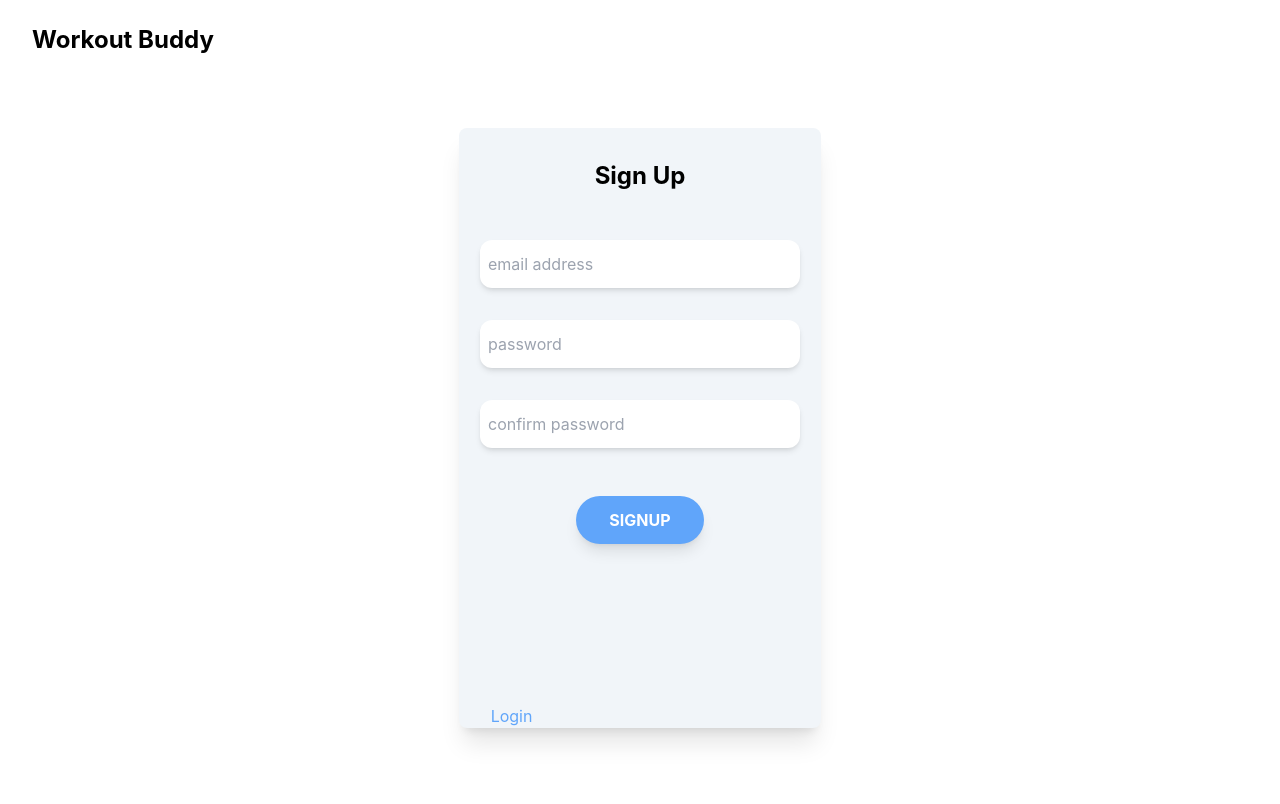
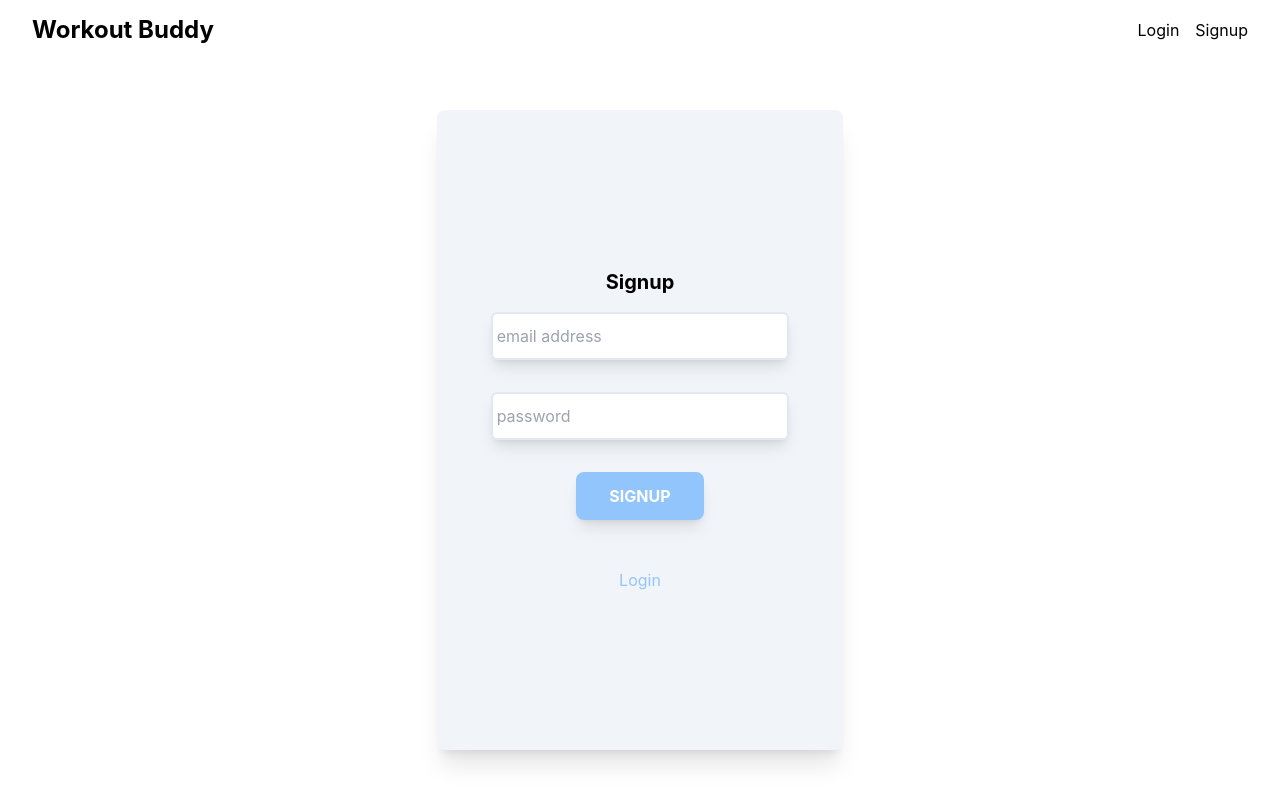
Before and after one commit to AshtonF04/workout-buddy, a React (Create React App) app in the folder frontend/: page /signup in a window 1280 px wide. Shown: the top 804 px of the page. Built offline with nearby package versions, Linux system fonts and the light colour scheme.

Commit message:
Added login & logout feature

```diff
--- a/frontend/src/App.js
+++ b/frontend/src/App.js
@@ -10,10 +10,10 @@ import Navbar from './components/Navbar';
 
 function App() {
   return (
-    <div className='mx-8 my-4'>
+    <div className='flex flex-col h-screen px-2 lg:px-8 py-2'>
       <BrowserRouter>
         <Navbar />
-        <div>
+        <div className='basis-full'>
           <Routes>
             <Route path='/' element={<Home />}/>
             <Route path='/login' element={<Login />}/>
--- a/frontend/src/components/Navbar.js
+++ b/frontend/src/components/Navbar.js
@@ -1,11 +1,30 @@
 import { Link } from "react-router-dom";
+import { useLogout } from '../hooks/useLogout'
+import { useAuthContext } from "../hooks/useAuthContext";
 
 const Navbar = () => {
+
+    const { logout } = useLogout()
+    const { user } = useAuthContext()
+
+    const handleLogout = () => {
+        console.log(user)
+        logout()
+    }
+
     return (
-        <header className="h-12 mb-4 flex items-center font-bold">
-            <Link to='/'>
-                <h1 className="no-underline text-2xl">Workout Buddy</h1>
-            </Link>
+        <header className="h-12 mb-4 flex items-center justify-between">
+            <div>
+                <Link to='/'>
+                    <h1 className="no-underline text-2xl font-bold">Workout Buddy</h1>
+                </Link>
+            </div>
+            <div className="flex gap-4 items-center">
+                {user && <p>{user.email}</p>}
+                {user && <button className="border-2 border-red-300 p-1 text-red-300" onClick={handleLogout}>Log out</button>}
+                {!user && <Link to='/login'>Login</Link>}
+                {!user && <Link to='/signup'>Signup</Link>}
+            </div>
         </header>
     );
 }
--- a/frontend/src/context/AuthContext.js
+++ b/frontend/src/context/AuthContext.js
@@ -1,4 +1,4 @@
-import { createContext, useReducer} from 'react'
+import { createContext, useReducer, useEffect} from 'react'
 
 export const AuthContext = createContext()
 
@@ -18,7 +18,15 @@ export const AuthContextProvider = ({ children }) => {
         user: null
     })
 
-    console.log(`AuthContext State: ${state}`)
+    // get the user from local storage when the app loads
+    useEffect(() => {
+        const user = JSON.parse(localStorage.getItem('user'))
+        if (user){
+            dispatch({type: 'LOGIN', payload: user})
+        }
+    }, [])
+
+    console.log(`AuthContext State: ${state.user}`)
 
     return (
         <AuthContext.Provider value={{...state, dispatch}}>
--- /dev/null
+++ b/frontend/src/hooks/useLogin.js
@@ -0,0 +1,41 @@
+import { useState } from "react"
+import { useAuthContext } from "./useAuthContext"
+
+export const useLogin = () => {
+    const [error, setError] = useState(null)
+    const [isLoading, setIsLoading] = useState(null)
+
+    const { dispatch } = useAuthContext()
+
+    const login = async (email, password) => {
+        // set states
+        setError(null)
+        setIsLoading(true)
+
+        // send API request
+        const response = await fetch('/api/user/login', {
+            method: 'POST',
+            headers: {'Content-Type': 'application/json'},
+            body: JSON.stringify({email, password})
+        })
+
+        const json = await response.json()
+
+        // check response
+        if (!response.ok){
+            setIsLoading(false)
+            setError(json.error)
+        }
+        if (response.ok){
+            // set user in local storage
+            localStorage.setItem('user', JSON.stringify(json))
+
+            // dispatch login auth context
+            dispatch({type: 'LOGIN', payload: json})
+
+            setIsLoading(false)
+        }
+    }
+
+    return { login, isLoading, error }
+}
--- /dev/null
+++ b/frontend/src/hooks/useLogout.js
@@ -0,0 +1,16 @@
+import { useAuthContext } from './useAuthContext'
+
+export const useLogout = () => {
+
+    const { dispatch } = useAuthContext()
+
+    const logout = () => {
+        // remove user from local storage
+        localStorage.removeItem('user')
+
+        // remove user from auth context
+        dispatch({type: 'LOGOUT'})
+    }
+
+    return { logout }
+}
--- /dev/null
+++ b/frontend/src/hooks/useSignup.js
@@ -0,0 +1,37 @@
+import { useState } from 'react'
+import { useAuthContext } from './useAuthContext'
+
+export const useSignup = () => {
+    const [error, setError] = useState(null)
+    const [isLoading, setIsLoading] = useState(null)
+    const { dispatch } = useAuthContext()
+
+    const signup = async (email, password) => {
+        setIsLoading(true)
+        setError(null)
+
+        const response = await fetch('/api/user/signup', {
+            method: 'POST',
+            headers: {'Content-Type': 'application/json'},
+            body: JSON.stringify({email, password})
+        })
+
+        const json = await response.json()
+
+        if (!response.ok){
+            setIsLoading(false)
+            setError(json.error)
+        }
+        if (response.ok){
+            // save user to local storage
+            localStorage.setItem('user', JSON.stringify(json))
+
+            // update auth context
+            dispatch({type: 'LOGIN', payload: json})
+
+            setIsLoading(false)
+        }
+    }
+
+    return { signup, isLoading, error }
+}
--- a/frontend/src/pages/Login.js
+++ b/frontend/src/pages/Login.js
@@ -1,34 +1,41 @@
-import { disableBodyScroll } from 'body-scroll-lock'
-import { Link } from 'react-router-dom'
+import { Link, useSearchParams } from 'react-router-dom'
+import { useState } from 'react';
+import { useLogin } from '../hooks/useLogin';
 
 const Login = () => {
+    const [email, setEmail] = useState('')
+    const [password, setPassword] = useState('')
 
-    disableBodyScroll(document.querySelector('#lock-scroll'))
+    const {login, error, isLoading} = useLogin()
+
+    const handleLogin = (e) => {
+        e.preventDefault()
+        login(email, password)
+    }
 
     return (
-        <div className="grid grid-cols-3 h-screen m-16 lock-scroll">
-            <div className="col-start-2 h-3/4 bg-slate-100 rounded-lg shadow-xl p-8 flex flex-col gap-60">
-                <form className="flex flex-col items-center gap-12">
-                    <h2 className="text-2xl font-bold">Login</h2>
-
-                    <div className="flex flex-col gap-8">
-                        <input
-                        className="rounded-xl h-12 w-80 shadow-md p-2"
-                        type='text'
-                        placeholder='email address'
-                        />
-
-                        <input
-                        className="rounded-xl h-12 w-80 shadow-md p-2"
-                        type="text"
-                        placeholder="password"
-                        />
-                    </div>
-
-                    <button className="rounded-full shadow-lg bg-blue-400 text-white font-bold w-32 h-12">LOGIN</button>
+        <div className='h-full flex flex-col justify-center lg:items-center'>
+            <div className='flex flex-col items-center lg:bg-slate-100 lg:shadow-xl lg:rounded-lg lg:h-[40rem] lg:w-1/3 lg:p-4 lg:justify-center'>
+                <h2 className='text-xl font-bold mb-4'>Login</h2>
+                <form className='flex flex-col w-full items-center gap-8 mb-12'>
+                    <input
+                    type='email'
+                    placeholder='email address'
+                    className='shadow-lg rounded-md h-12 w-4/5 border-2 border-slate-200 p-1'
+                    value={email}
+                    onChange={(e) => {setEmail(e.target.value)}}
+                    />
+                    <input
+                    type='password'
+                    placeholder='password'
+                    className='shadow-lg rounded-md h-12 w-4/5 border-2 border-slate-200 p-1'
+                    value={password}
+                    onChange={(e) => {setPassword(e.target.value)}}
+                    />
+                    <button onClick={handleLogin} className='rounded-lg shadow-lg bg-blue-300 w-32 h-12 text-white font-bold'>LOGIN</button>
                 </form>
-
-                <Link to='/signup' className="row-span-1 w-full text-center text-blue-400">Signup</Link>
+                <Link to='/signup' className='text-blue-300'>Signup</Link>
+                {error && <div>{error}</div>}
             </div>
         </div>
     );
--- a/frontend/src/pages/Signup.js
+++ b/frontend/src/pages/Signup.js
@@ -1,39 +1,42 @@
 import { Link } from 'react-router-dom'
+import { useSignup } from '../hooks/useSignup';
+import { useState } from 'react';
 
 const Signup = () => {
+    const [email, setEmail] = useState('')
+    const [password, setPassword] = useState('')
+    const { signup, isLoading, error } = useSignup()
+
+    const handleSubmit = async (e) => {
+        e.preventDefault()
+
+        await signup(email, password)
+    }
+
     return (
-        <div>
-            <div className="grid grid-cols-3 h-screen m-16 lock-scroll">
-            <div className="col-start-2 h-3/4 bg-slate-100 rounded-lg shadow-xl p-8 flex flex-col gap-40">
-                <form className="flex flex-col items-center gap-12">
-                    <h2 className="text-2xl font-bold">Sign Up</h2>
-
-                    <div className="flex flex-col gap-8">
-                        <input
-                        className="rounded-xl h-12 w-80 shadow-md p-2"
-                        type='text'
-                        placeholder='email address'
-                        />
-
-                        <input
-                        className="rounded-xl h-12 w-80 shadow-md p-2"
-                        type="text"
-                        placeholder="password"
-                        />
-
-                        <input
-                        className="rounded-xl h-12 w-80 shadow-md p-2"
-                        type="text"
-                        placeholder="confirm password"
-                        />
-                    </div>
-
-                    <button className="rounded-full shadow-lg bg-blue-400 text-white font-bold w-32 h-12">SIGNUP</button>
+        <div className='h-full flex flex-col justify-center lg:items-center'>
+            <div className='flex flex-col items-center lg:bg-slate-100 lg:shadow-xl lg:rounded-lg lg:h-[40rem] lg:w-1/3 lg:p-4 lg:justify-center'>
+                <h2 className='text-xl font-bold mb-4'>Signup</h2>
+                <form onSubmit={handleSubmit} className='flex flex-col w-full items-center gap-8 mb-12'>
+                    <input
+                    type='email'
+                    placeholder='email address'
+                    className='shadow-lg rounded-md h-12 w-4/5 border-2 border-slate-200 p-1'
+                    value={email}
+                    onChange={(e) => setEmail(e.target.value)}
+                    />
+                    <input
+                    type='password'
+                    placeholder='password'
+                    className='shadow-lg rounded-md h-12 w-4/5 border-2 border-slate-200 p-1'
+                    value={password}
+                    onChange={(e) => setPassword(e.target.value)}
+                    />
+                    <button disabled={isLoading} className='rounded-lg shadow-lg bg-blue-300 w-32 h-12 text-white font-bold'>SIGNUP</button>
                 </form>
-
-                <Link to='/login' className="row-span-1 w-full text-blue-400">Login</Link>
+                <Link to='/login' className='text-blue-300'>Login</Link>
+                {error && <div>{error}</div>}
             </div>
-        </div>
         </div>
     );
 }
```
